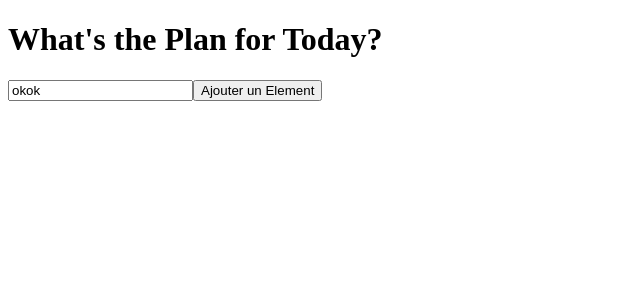
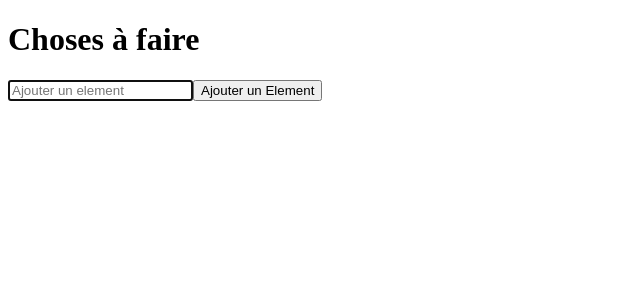
Before and after one commit to JonathanSohier/Todo_list_react.js, a React (Create React App) app: page / in a window 1280 px wide. Shown: the top 300 px of the page, without its empty margins (0-640 px from the left). Built offline with nearby package versions, Linux system fonts and the light colour scheme.

Commit message:
Modifs Finals

```diff
--- a/public/index.html
+++ b/public/index.html
@@ -1,43 +1,17 @@
 <!DOCTYPE html>
-<html lang="en">
+<html lang="fr">
 
 <head>
 	<meta charset="utf-8">
 	<meta name="viewport" content="width=device-width, initial-scale=1, shrink-to-fit=no">
 	<meta name="theme-color" content="#000000">
-	<!--
-      manifest.json provides metadata used when your web app is added to the
-      homescreen on Android. See https://developers.google.com/web/fundamentals/engage-and-retain/web-app-manifest/
-    -->
 	<link rel="manifest" href="%PUBLIC_URL%/manifest.json">
 	<link rel="shortcut icon" href="%PUBLIC_URL%/favicon.ico">
-	<!--
-      Notice the use of %PUBLIC_URL% in the tags above.
-      It will be replaced with the URL of the `public` folder during the build.
-      Only files inside the `public` folder can be referenced from the HTML.
-
-      Unlike "/favicon.ico" or "favicon.ico", "%PUBLIC_URL%/favicon.ico" will
-      work correctly both with client-side routing and a non-root public URL.
-      Learn how to configure a non-root public URL by running `npm run build`.
-    -->
-	<title>React App</title>
+	<title>TodoList</title>
 </head>
 
 <body>
-	<noscript>
-		You need to enable JavaScript to run this app.
-	</noscript>
 	<div id="root"></div>
-	<!--
-      This HTML file is a template.
-      If you open it directly in the browser, you will see an empty page.
-
-      You can add webfonts, meta tags, or analytics to this file.
-      The build step will place the bundled scripts into the <body> tag.
-
-      To begin the development, run `npm start` or `yarn start`.
-      To create a production bundle, use `npm run build` or `yarn build`.
-    -->
 </body>
 
 </html>
--- a/src/App.js
+++ b/src/App.js
@@ -1,6 +1,7 @@
 import React from 'react';
 import TodoForm from './Composants/TodoForm';
 import TodoList from './Composants/TodoList';
+import './style.css';
 
 function App() {
   return (
--- a/src/Composants/TodoForm.js
+++ b/src/Composants/TodoForm.js
@@ -1,7 +1,14 @@
-import React, {useState} from 'react';
+import React, {useState, useEffect, useRef} from 'react';
 
 function TodoForm(props) {
-  const [input, setInput] = useState('okok');
+  const [input, setInput] = useState('');
+
+  const inputRef = useRef(null)
+
+    useEffect(() => {
+        inputRef.current.focus();
+    })
+
 
   const handleChange = e =>{
     setInput(e.target.value)
@@ -20,7 +27,7 @@ function TodoForm(props) {
 
   return (
     <form className='todo-form' onSubmit={handleSubmit}>
-        <input type="text" placeholder="Ajouter un element" value={input} name="text" className='todo-input' onChange={handleChange}/>
+        <input type="text" placeholder="Ajouter un element" value={input} name="text" className='todo-input' onChange={handleChange} ref={inputRef}/>
         <button className='todo-button'>Ajouter un Element</button>
     </form>
   )
--- a/src/Composants/TodoList.js
+++ b/src/Composants/TodoList.js
@@ -1,4 +1,4 @@
-import React,{useState, useEffect, useRef} from 'react'
+import React,{useState,} from 'react'
 import TodoForm from './TodoForm'
 import Todo from './Todo'
 
@@ -44,8 +44,8 @@ function TodoList() {
     };
 
   return (
-    <div>
-        <h1>What's the Plan for Today?</h1>
+    <div className = "list">
+        <h1>Choses à faire</h1>
         <TodoForm onSubmit={addTodo}/>
         <Todo todos={todos} completeTodo={completeTodo} removeTodo={removeTodo} updateTodo={updateTodo}/>
     </div>
--- a/src/index.js
+++ b/src/index.js
@@ -8,6 +8,6 @@ const root = createRoot(rootElement);
 
 root.render(
   <StrictMode>
-    <App />
+    <App/>
   </StrictMode>
 );
--- a/src/styles.css
+++ /dev/null
@@ -1,3 +0,0 @@
-.image {
-  background-image: url(./Icones/image.png);
-}
```
Also changed, not shown: src/style.css (added).
